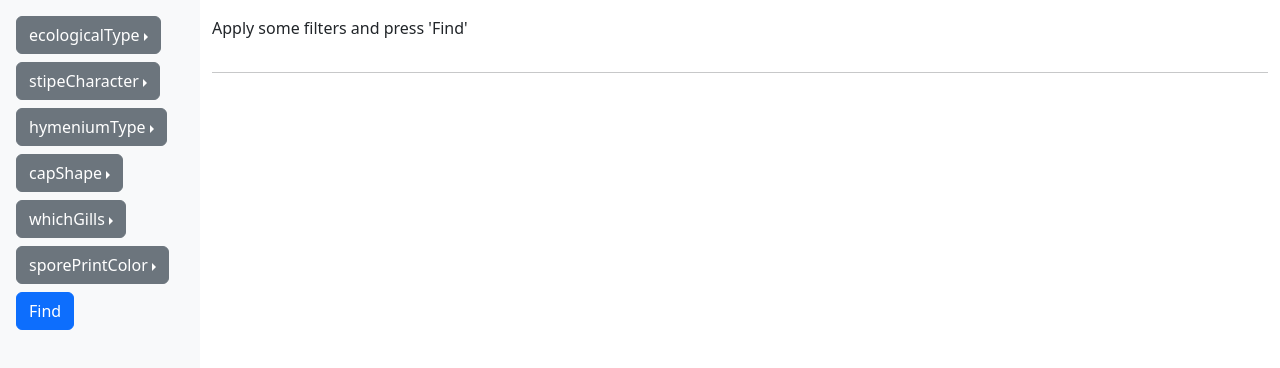
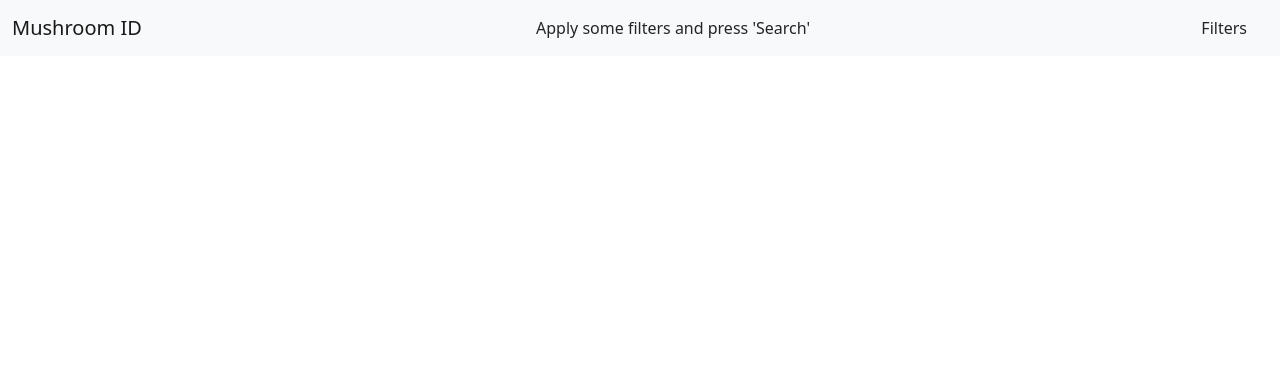
Before and after one commit to developer-16/mushroom-id, a website built with webpack: page index.html in a window 1280 px wide. Built offline with nearby package versions, Linux system fonts and the light colour scheme.

Commit message:
Redesign pt.1

```diff
--- a/index.html
+++ b/index.html
@@ -29,25 +29,26 @@
 </head>
 
 <body>
-<div class="container-fluid pt-3">
-  <div class="bg-light fixed-top p-3" style="width: 200px; height: 100%">
-    <div class="dropend mb-2" id="ecologicalType"></div>
-    <div class="dropend mb-2" id="stipeCharacter"></div>
-    <div class="dropend mb-2" id="hymeniumType"></div>
-    <div class="dropend mb-2" id="capShape"></div>
-    <div class="dropend mb-2" id="whichGills"></div>
-    <div class="dropend mb-2" id="sporePrintColor"></div>
-    <div class="mb-2">
-      <button type="submit" class="btn btn-primary" id="form">Find</button>
+<nav class="navbar bg-light fixed-top">
+  <div class="container-fluid">
+    <div class="offcanvas offcanvas-end p-3" data-bs-scroll="true" tabindex="-1" id="filters">
+      <div class="dropstart btn mb-2" id="ecologicalType"></div>
+      <div class="dropstart btn mb-2" id="stipeCharacter"></div>
+      <div class="dropstart btn mb-2" id="hymeniumType"></div>
+      <div class="dropstart btn mb-2" id="capShape"></div>
+      <div class="dropstart btn mb-2" id="whichGills"></div>
+      <div class="btn dropstart mb-2" id="sporePrintColor"></div>
+      <button type="submit" class="btn btn-outline-success" id="form">Search</button>
     </div>
+    <a class="navbar-brand">Mushroom ID</a>
+    <div id="search-status">Apply some filters and press 'Search'</div>
+    <button class="btn me-2" type="button" data-bs-toggle="offcanvas" data-bs-target="#filters"
+            aria-controls="filters">Filters
+    </button>
   </div>
-  <div style="margin-left: 200px;">
-    <div class="row" id="search-status">
-      <p>Apply some filters and press 'Find'</p>
-    </div>
-    <hr>
-    <div class="row row-cols-1 row-cols-sm-2 row-cols-md-4 text-center" id="main">
-    </div>
+</nav>
+<div class="container-fluid pt-5 mt-4">
+  <div class="row row-cols-1 row-cols-sm-2 row-cols-md-4 text-center" id="main">
   </div>
 </div>
 
--- a/js/app.js
+++ b/js/app.js
@@ -1,22 +1,15 @@
 import {queryWithFilters} from "./mushroom-query.js";
 import {toGalleryEntry} from "./gallery-helper.js";
 import {initializeFilters} from "./filters.js";
-
-const appendChildText = (main, text) => {
-  const loadingText = document.createElement("p");
-  loadingText.textContent = text;
-  main.appendChild(loadingText);
-};
 
 const search = () => {
   const main = document.getElementById('main');
   const status = document.getElementById('search-status');
   main.textContent = '';
-  status.innerHTML = `<p>Loading...</p>`
+  status.innerHTML = `Loading...`
   queryWithFilters().then(response => {
-    appendChildText(status, `Found ${response.total} results.`);
     response.results.map((entry) => main.appendChild(toGalleryEntry(entry)));
-    status.removeChild(status.firstChild);
+    status.innerHTML = `Found ${response.total} results.`
   });
 }
 
```
Also changed, not shown: TODO.md (+1 -0 lines).
